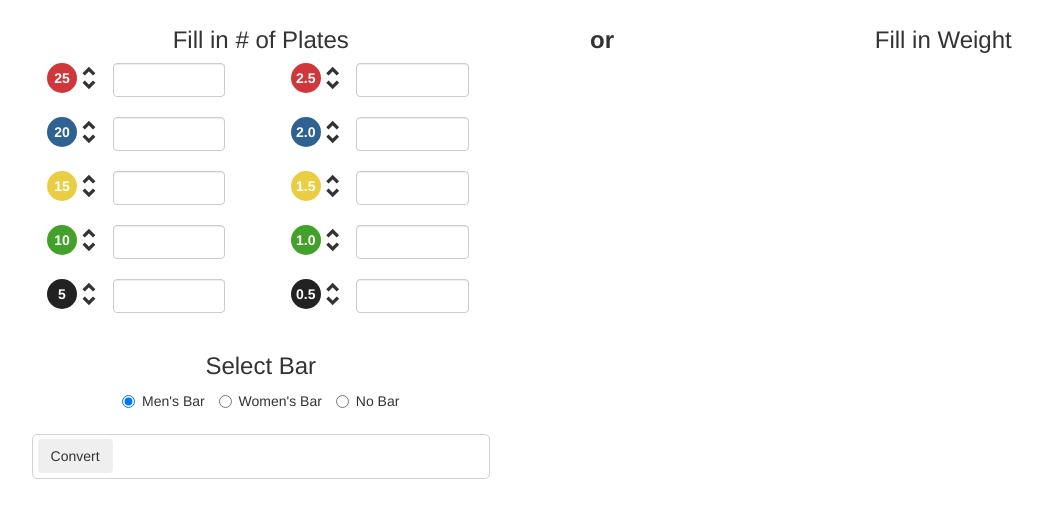
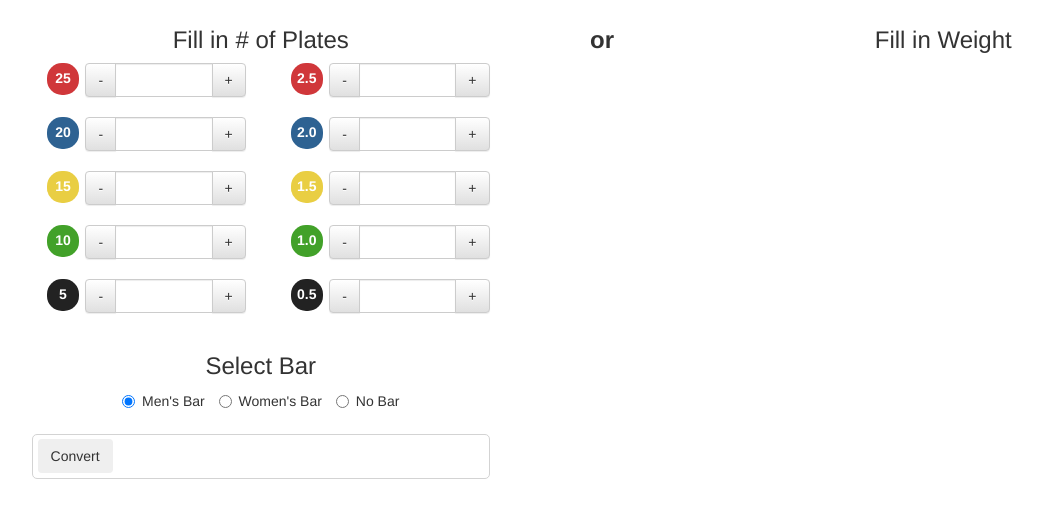
Before and after one commit to phong94/Kiloverter, a plain HTML site: page index.html in a window 1280 px wide. Shown: the part 63-580 px from the top of the page, without its empty margins (38-1081 px from the left). Drawn offline with nearby package versions, Linux system fonts and the light colour scheme.

Commit message:
added - and + for weights

```diff
--- a/index.css
+++ b/index.css
@@ -12,8 +12,8 @@ h5 {
 
 .round {
     display: inline-block;
-    height: 30px;
-    width: 30px;
+    height: 32px;
+    width: 32px;
     line-height: 30px;
     -moz-border-radius: 15px;
     border-radius: 15px;
--- a/index.html
+++ b/index.html
@@ -25,98 +25,148 @@
 					<div class="form-group row">
 						<div class="col-md-6">
 
+							<label for="inputWeight" class="col-sm-3 col-form-label"><div class="round red">25</div></label>		<div class="input-group col-sm-9">
+								<span class="input-group-btn">
+									<button type="button" class="btn btn-default btn-number">-</button>
+             					</span>
+             					<input type="number" min="0" class="form-control weights" name="weights[]">
+             					<span class="input-group-btn">
+									<button type="button" class="btn btn-default btn-number">+</button>
+             					</span>
+             				</div><br>
 
-							<label for="inputWeight" class="col-sm-2 col-form-label"><div class="round red">25</div></label>
-							<div class="col-sm-1">
-                                <span class="glyphicon glyphicon-chevron-up" onClick="test()"></span>
-                                <span class="glyphicon glyphicon-chevron-down"></span>
-                            </div>
-							<div class="col-sm-8">
-								<input type="number" min="0" class="form-control weights" name="weights[]"><br>
-							</div>
+             				<label for="inputWeight" class="col-sm-3 col-form-label"><div class="round blue">20</div></label>
+							<div class="input-group col-sm-9">
+								<span class="input-group-btn">
+									<button type="button" class="btn btn-default btn-number">
+                  						<span>-</span>
+             						 </button>
+             					</span>
+             					<input type="number" min="0" class="form-control weights" name="weights[]">
+             					<span class="input-group-btn">
+									<button type="button" class="btn btn-default btn-number">
+                  						<span>+</span>
+             						 </button>
+             					</span>
+             				</div><br>
 
-							<label for="inputWeight" class="col-sm-2 col-form-label"><div class="round blue">20</div></label>
-							<div class="col-sm-1">
-                                <span class="glyphicon glyphicon-chevron-up"></span>
-                                <span class="glyphicon glyphicon-chevron-down"></span>
-                            </div>
-							<div class="col-sm-8">
-								<input type="number" min="0" class="form-control weights" name="weights[]"><br>
-							</div>
+             				<label for="inputWeight" class="col-sm-3 col-form-label"><div class="round yellow">15</div></label>
+							<div class="input-group col-sm-9">
+								<span class="input-group-btn">
+									<button type="button" class="btn btn-default btn-number">
+                  						<span>-</span>
+             						 </button>
+             					</span>
+             					<input type="number" min="0" class="form-control weights" name="weights[]">
+             					<span class="input-group-btn">
+									<button type="button" class="btn btn-default btn-number">
+                  						<span>+</span>
+             						 </button>
+             					</span>
+             				</div><br>
 
-							<label for="inputWeight" class="col-sm-2 col-form-label"><div class="round yellow">15</div></label>
-							<div class="col-sm-1">
-                                <span class="glyphicon glyphicon-chevron-up"></span>
-                                <span class="glyphicon glyphicon-chevron-down"></span>
-                            </div>
-							<div class="col-sm-8">
-								<input type="number" min="0" class="form-control weights" name="weights[]"><br>
-							</div>
+             				<label for="inputWeight" class="col-sm-3 col-form-label"><div class="round green">10</div></label>
+							<div class="input-group col-sm-9">
+								<span class="input-group-btn">
+									<button type="button" class="btn btn-default btn-number">
+                  						<span>-</span>
+             						 </button>
+             					</span>
+             					<input type="number" min="0" class="form-control weights" name="weights[]">
+             					<span class="input-group-btn">
+									<button type="button" class="btn btn-default btn-number">
+                  						<span>+</span>
+             						 </button>
+             					</span>
+             				</div><br>
 
-							<label for="inputWeight" class="col-sm-2 col-form-label"><div class="round green">10</div></label>
-							<div class="col-sm-1">
-                                <span class="glyphicon glyphicon-chevron-up"></span>
-                                <span class="glyphicon glyphicon-chevron-down"></span>
-                            </div>
-							<div class="col-sm-8">
-								<input type="number" min="0" class="form-control weights" name="weights[]"><br>
-							</div>
+             				<label for="inputWeight" class="col-sm-3 col-form-label"><div class="round black">5</div></label>
+							<div class="input-group col-sm-9">
+								<span class="input-group-btn">
+									<button type="button" class="btn btn-default btn-number">
+                  						<span>-</span>
+             						 </button>
+             					</span>
+             					<input type="number" min="0" class="form-control weights" name="weights[]">
+             					<span class="input-group-btn">
+									<button type="button" class="btn btn-default btn-number">
+                  						<span>+</span>
+             						 </button>
+             					</span>
+             				</div><br>
+						</div>
 
-							<label for="inputWeight" class="col-sm-2 col-form-label"><div class="round">5</div></label>
-							<div class="col-sm-1">
-                                <span class="glyphicon glyphicon-chevron-up"></span>
-                                <span class="glyphicon glyphicon-chevron-down"></span>
-                            </div>
-							<div class="col-sm-8">
-								<input type="number" min="0" class="form-control weights" name="weights[]"><br>
-							</div>
-						</div>
 						<div class="col-md-6">
 
-							<label for="inputWeight" class="col-sm-2 col-form-label"><div class="round red">2.5</div></label>
-							<div class="col-sm-1">
-                                <span class="glyphicon glyphicon-chevron-up"></span>
-                                <span class="glyphicon glyphicon-chevron-down"></span>
-                            </div>
-							<div class="col-sm-8">
-								<input type="number" min="0" class="form-control weights" name="weights[]"><br>
-							</div>
+							<label for="inputWeight" class="col-sm-3 col-form-label"><div class="round red">2.5</div></label>		<div class="input-group col-sm-9">
+								<span class="input-group-btn">
+									<button type="button" class="btn btn-default btn-number">-</button>
+             					</span>
+             					<input type="number" min="0" class="form-control weights" name="weights[]">
+             					<span class="input-group-btn">
+									<button type="button" class="btn btn-default btn-number">+</button>
+             					</span>
+             				</div><br>
 
-							<label for="inputWeight" class="col-sm-2 col-form-label"><div class="round blue">2.0</div></label>
-							<div class="col-sm-1">
-                                <span class="glyphicon glyphicon-chevron-up"></span>
-                                <span class="glyphicon glyphicon-chevron-down"></span>
-                            </div>
-							<div class="col-sm-8">
-								<input type="number" min="0" class="form-control weights" name="weights[]"><br>
-							</div>
+             				<label for="inputWeight" class="col-sm-3 col-form-label"><div class="round blue">2.0</div></label>
+							<div class="input-group col-sm-9">
+								<span class="input-group-btn">
+									<button type="button" class="btn btn-default btn-number">
+                  						<span>-</span>
+             						 </button>
+             					</span>
+             					<input type="number" min="0" class="form-control weights" name="weights[]">
+             					<span class="input-group-btn">
+									<button type="button" class="btn btn-default btn-number">
+                  						<span>+</span>
+             						 </button>
+             					</span>
+             				</div><br>
 
-							<label for="inputWeight" class="col-sm-2 col-form-label"><div class="round yellow">1.5</div></label>
-							<div class="col-sm-1">
-                                <span class="glyphicon glyphicon-chevron-up"></span>
-                                <span class="glyphicon glyphicon-chevron-down"></span>
-                            </div>
-							<div class="col-sm-8">
-								<input type="number" min="0" class="form-control weights" name="weights[]"><br>
-							</div>
+             				<label for="inputWeight" class="col-sm-3 col-form-label"><div class="round yellow">1.5</div></label>
+							<div class="input-group col-sm-9">
+								<span class="input-group-btn">
+									<button type="button" class="btn btn-default btn-number">
+                  						<span>-</span>
+             						 </button>
+             					</span>
+             					<input type="number" min="0" class="form-control weights" name="weights[]">
+             					<span class="input-group-btn">
+									<button type="button" class="btn btn-default btn-number">
+                  						<span>+</span>
+             						 </button>
+             					</span>
+             				</div><br>
 
-							<label for="inputWeight" class="col-sm-2 col-form-label"><div class="round green">1.0</div></label>
-							<div class="col-sm-1">
-                                <span class="glyphicon glyphicon-chevron-up"></span>
-                                <span class="glyphicon glyphicon-chevron-down"></span>
-                            </div>
-							<div class="col-sm-8">
-								<input type="number" min="0" class="form-control weights" name="weights[]"><br>
-							</div>
+             				<label for="inputWeight" class="col-sm-3 col-form-label"><div class="round green">1.0</div></label>
+							<div class="input-group col-sm-9">
+								<span class="input-group-btn">
+									<button type="button" class="btn btn-default btn-number">
+                  						<span>-</span>
+             						 </button>
+             					</span>
+             					<input type="number" min="0" class="form-control weights" name="weights[]">
+             					<span class="input-group-btn">
+									<button type="button" class="btn btn-default btn-number">
+                  						<span>+</span>
+             						 </button>
+             					</span>
+             				</div><br>
 
-							<label for="inputWeight" class="col-sm-2 col-form-label"><div class="round">0.5</div></label>
-							<div class="col-sm-1">
-                                <span class="glyphicon glyphicon-chevron-up"></span>
-                                <span class="glyphicon glyphicon-chevron-down"></span>
-                            </div>
-							<div class="col-sm-8">
-								<input type="number" min="0" class="form-control weights" name="weights[]"><br>
-							</div>
+             				<label for="inputWeight" class="col-sm-3 col-form-label"><div class="round black">0.5</div></label>
+							<div class="input-group col-sm-9">
+								<span class="input-group-btn">
+									<button type="button" class="btn btn-default btn-number">
+                  						<span>-</span>
+             						 </button>
+             					</span>
+             					<input type="number" min="0" class="form-control weights" name="weights[]">
+             					<span class="input-group-btn">
+									<button type="button" class="btn btn-default btn-number">
+                  						<span>+</span>
+             						 </button>
+             					</span>
+             				</div><br>
 
 						</div>
 					</div>
```
